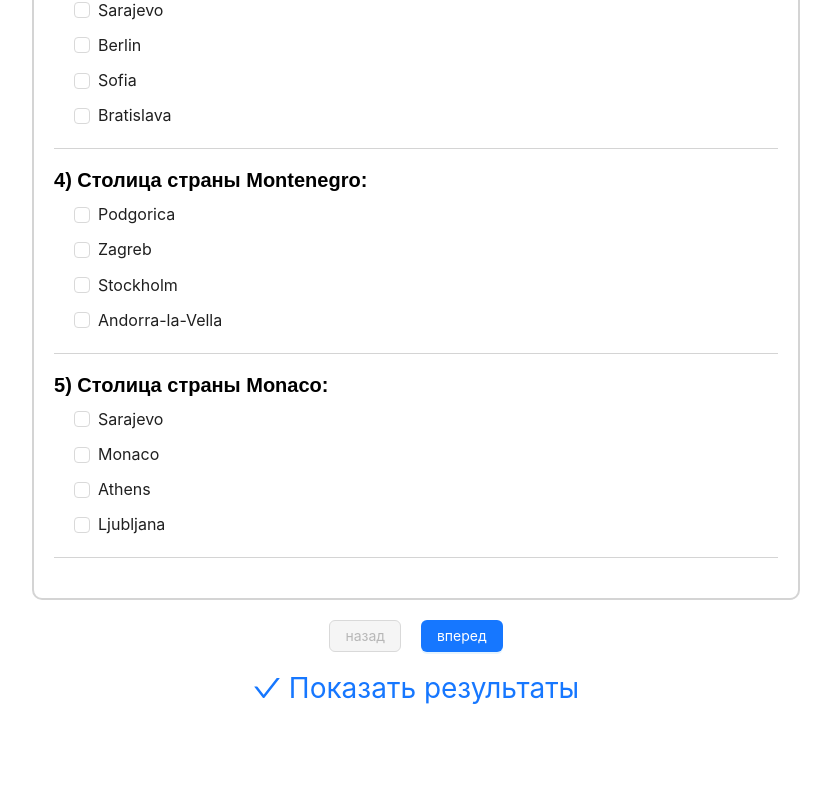
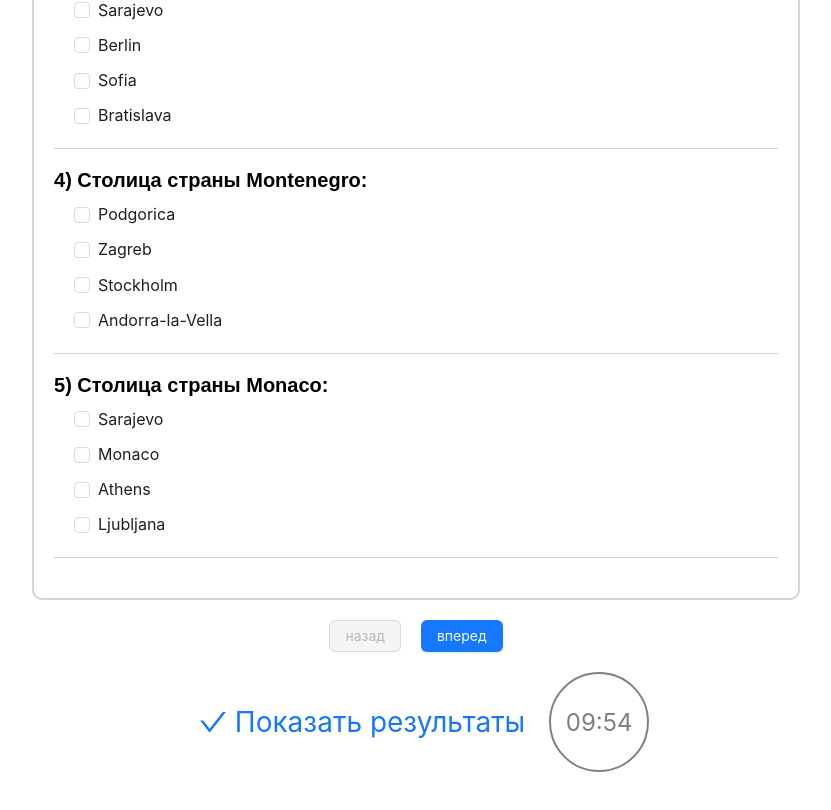
Before and after one commit to SimpleCoderr/quiz, a React app: page / in a window 1280 px wide. Shown: the part 534-1344 px from the top of the page, without its empty margins (224-1055 px from the left). Before the commit the page ends 1288 px from the top, so only its background shows below. Built offline with nearby package versions, Linux system fonts and the light colour scheme.

Commit message:
add CountdownTimer component

```diff
--- /dev/null
+++ b/src/entities/CountdownTimer/ui/CountdownTimer.module.scss
@@ -0,0 +1,9 @@
+.timer {
+  height: 100px;
+  width: 100px;
+  display: flex;
+  align-items: center;
+  justify-content: center;
+  border: solid black 2px;
+  border-radius: 50%;
+}
--- /dev/null
+++ b/src/entities/CountdownTimer/ui/CountdownTimer.tsx
@@ -0,0 +1,51 @@
+import { Statistic } from "antd";
+import type { CountdownProps } from "antd";
+import s from "./CountdownTimer.module.scss";
+import { useMemo, useState } from "react";
+
+type CountdownTimerProps = {
+  numberMinutes: number;
+  onFinish: () => void;
+};
+
+const { Countdown } = Statistic;
+
+const CountdownTimer = ({
+  numberMinutes,
+  onFinish: handleFinish,
+}: CountdownTimerProps) => {
+  const [dangerousTime, setDangerousTime] = useState(false);
+
+  const baseColor = dangerousTime ? "red" : "grey";
+  // когда остается менее 10% времени от исходного - цвет таймера делаем красным, дефолтный цвет - серый
+
+  const msFromTotalMinutes = 1000 * 60 * numberMinutes;
+
+  const deadline = useMemo(() => Date.now() + msFromTotalMinutes, [numberMinutes]);
+
+  const onFinish: CountdownProps["onFinish"] = () => {
+    handleFinish();
+  };
+
+  const onChange: CountdownProps["onChange"] = (val) => {
+    const time: number = 0.1 * msFromTotalMinutes;
+    if (typeof val === "number" && val <= time) {
+      // когда остается, 10 процентов от первоначального времени, мы это помечаем
+      setDangerousTime(true);
+    }
+  };
+
+  return (
+    <div className={s.timer} style={{ borderColor: baseColor }}>
+      <Countdown
+        value={deadline}
+        valueStyle={{ color: baseColor }}
+        onChange={onChange}
+        onFinish={onFinish}
+        format="mm:ss"
+      />
+    </div>
+  );
+};
+
+export default CountdownTimer;
--- a/src/features/ResultBlock/ui/ResultBlock.tsx
+++ b/src/features/ResultBlock/ui/ResultBlock.tsx
@@ -1,8 +1,10 @@
+import {Space} from 'antd';
 import { ResultButton } from "entities";
 import { Result } from "entities/Result";
 import { useAppDispatch, useTypedSelector } from "shared";
 import { restartQuizAC, showResultAC } from "../model";
 import { getCountRightAnswer } from "../lib/getCountRightAnswer";
+import CountdownTimer from "entities/CountdownTimer/ui/CountdownTimer";
 import s from "./ResultBlock.module.scss";
 
 export const ResultBlock = () => {
@@ -29,7 +31,10 @@ export const ResultBlock = () => {
           restartQuiz={restartQuiz}
         />
       ) : (
-        <ResultButton onClick={showResult} />
+        <Space align='center'>
+          <ResultButton onClick={showResult} />
+          <CountdownTimer numberMinutes={10} onFinish={showResult}/>
+        </Space>
       )}
     </div>
   );
```
